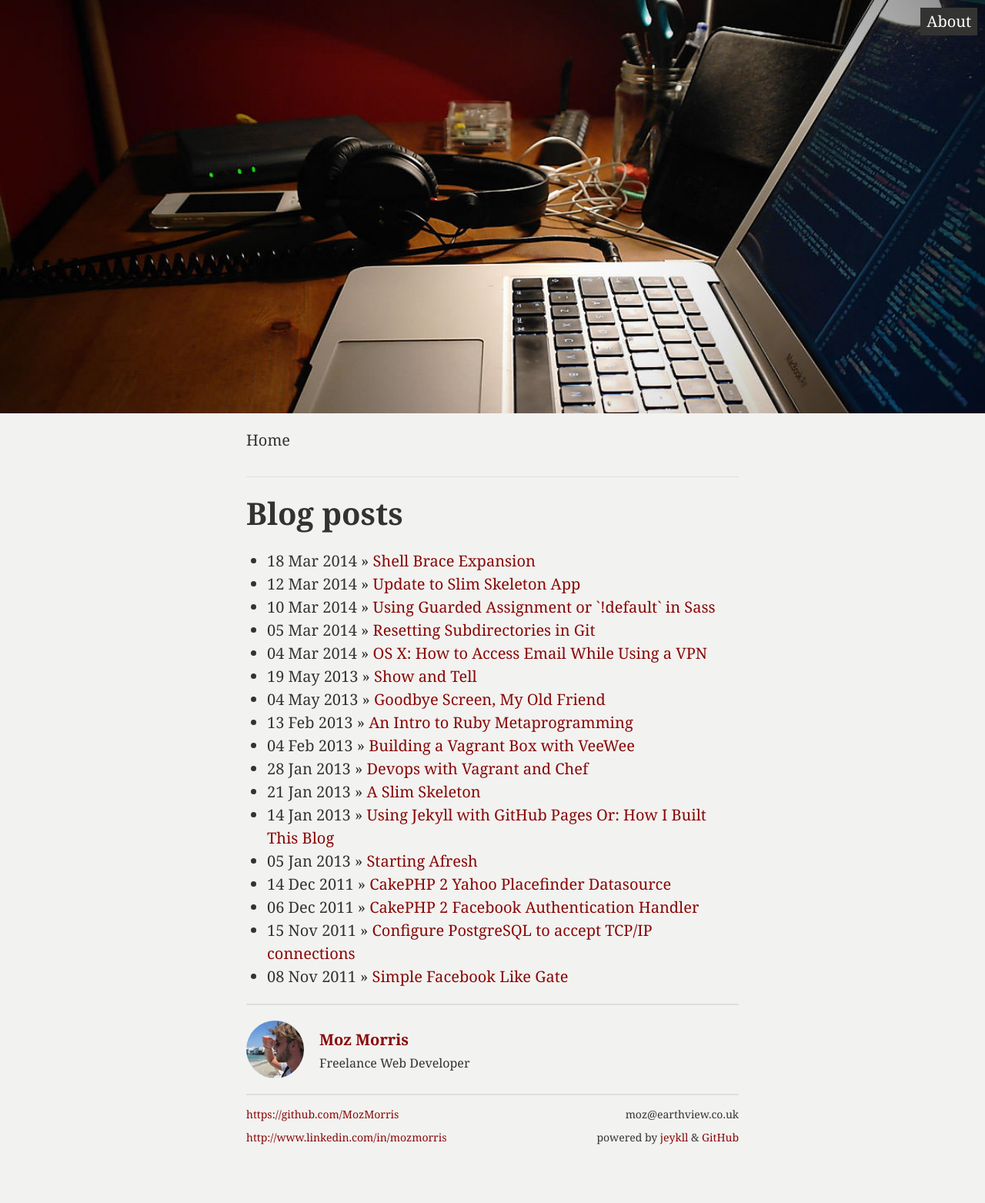
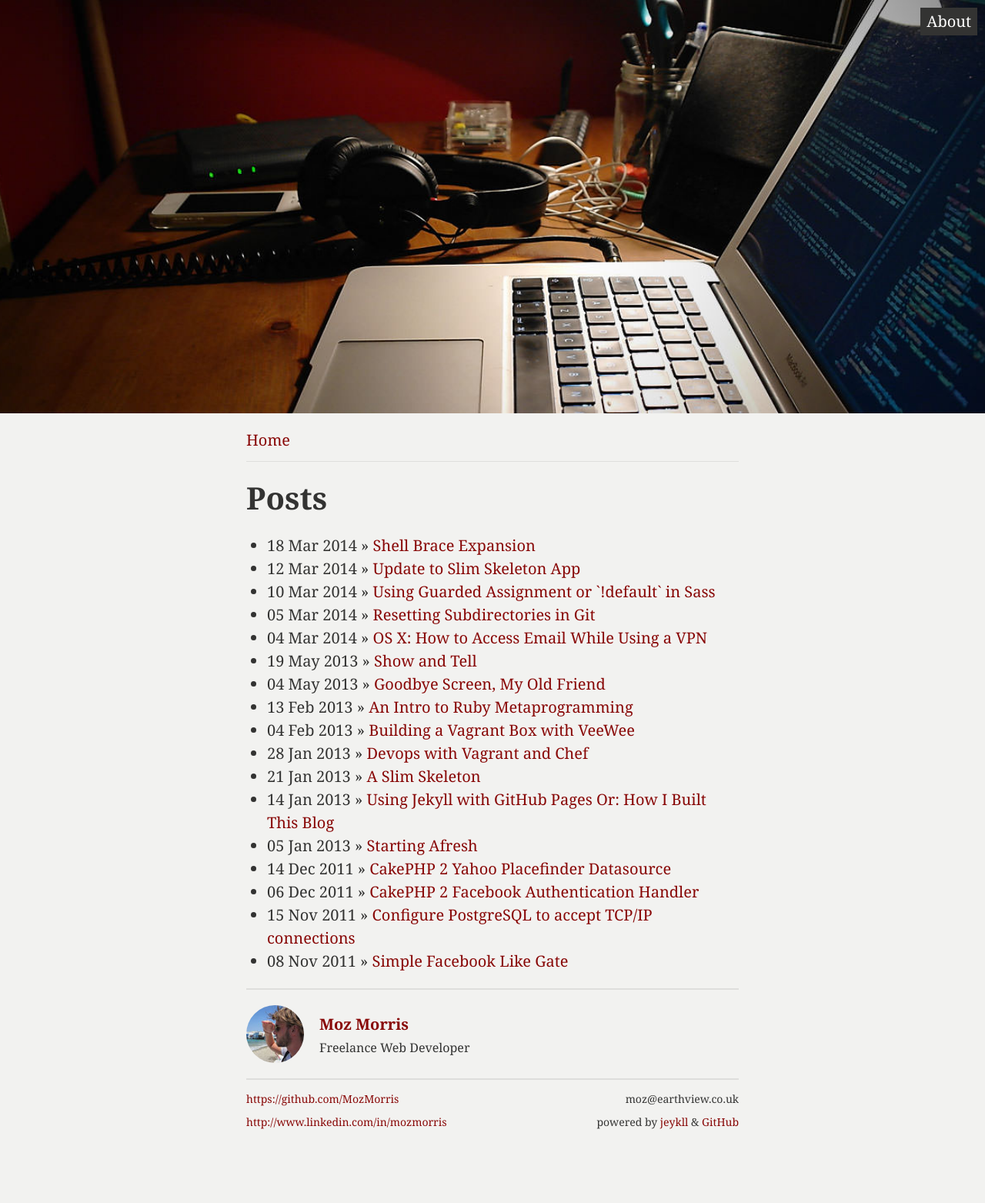
Before and after one commit to mozmorris/mozmorris.github.com, a Jekyll site: the page built from index.html, in a window 1280 px wide. Shown: the whole page at 77% size. Built offline with Jekyll 4.4.1, drawn with Linux system fonts in a browser that asks for light colours; Markdown is read by kramdown in place of the engine named in the settings.

Commit message:
Fixup header styling

```diff
--- a/_layouts/default.html
+++ b/_layouts/default.html
@@ -14,7 +14,7 @@
 
         <style>
             a,
-            .date time {
+            .date span {
                 color: #{{ page.color }};
             }
         </style>
--- a/_layouts/post.html
+++ b/_layouts/post.html
@@ -4,7 +4,7 @@ layout: default
 
 <article>
   <p class="date">
-    <time datetime="{{ page.date | date: '%Y-%m-%d' }}">{{ page.date | date: "%d %B %Y" }}</time> - {{ page.location }}
+    <span><time datetime="{{ page.date | date: '%Y-%m-%d' }}">{{ page.date | date: "%d %B %Y" }}</time></span> - {{ page.location }}
   </p>
 
   <div class="content">
--- a/index.html
+++ b/index.html
@@ -5,13 +5,11 @@ image: headers/desk.jpg
 color: 880706
 ---
 
-<section class="date">
-  <p>
-    <span>Home</span>
-  </p>
-</section>
+<p class="date">
+  <span>Home</span>
+</p>
 
-<h1>Blog posts</h1>
+<h1>Posts</h1>
 
 <ul class="posts">
   {% for post in site.posts %}
```
Also changed, not shown: about.html (+3 -5 lines).
